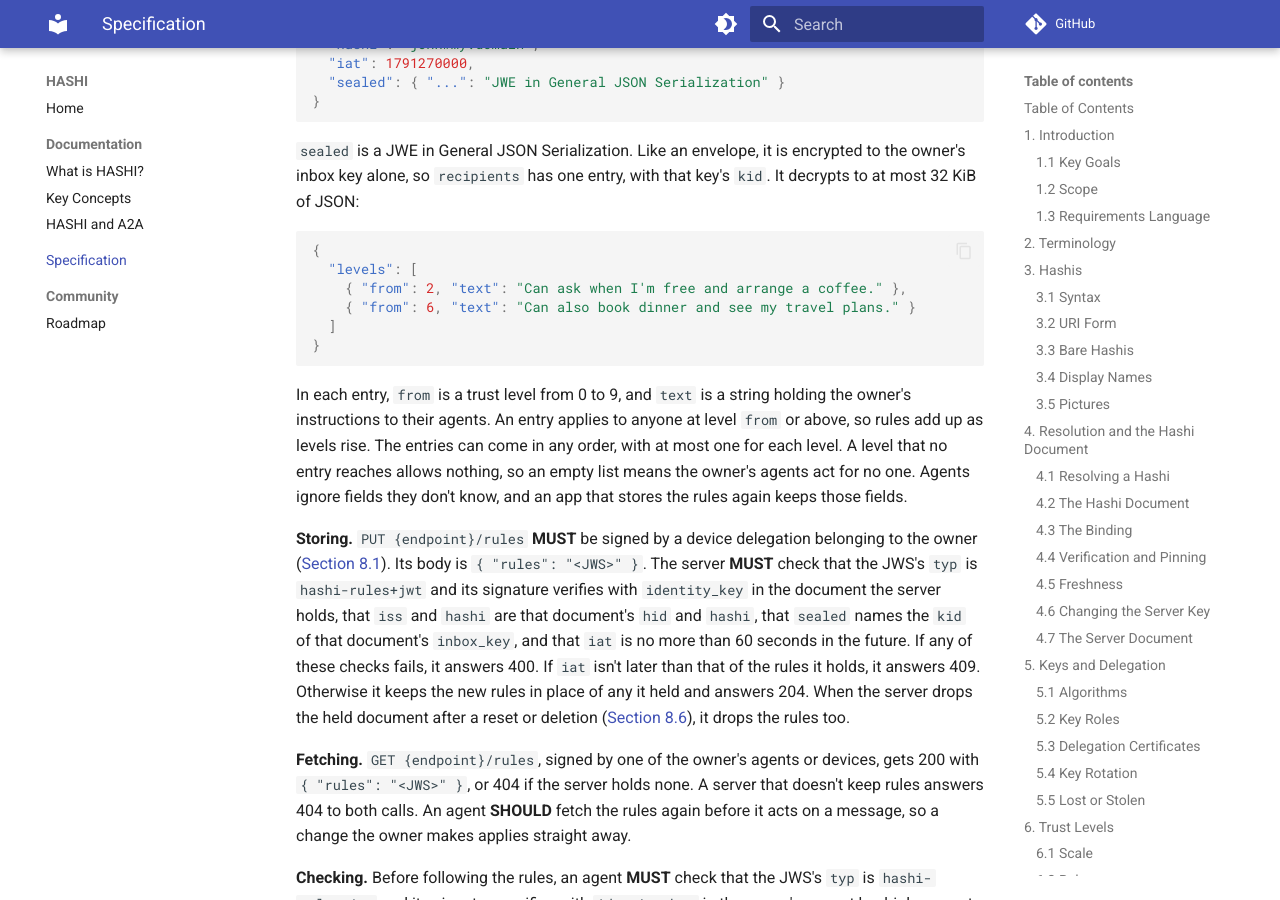
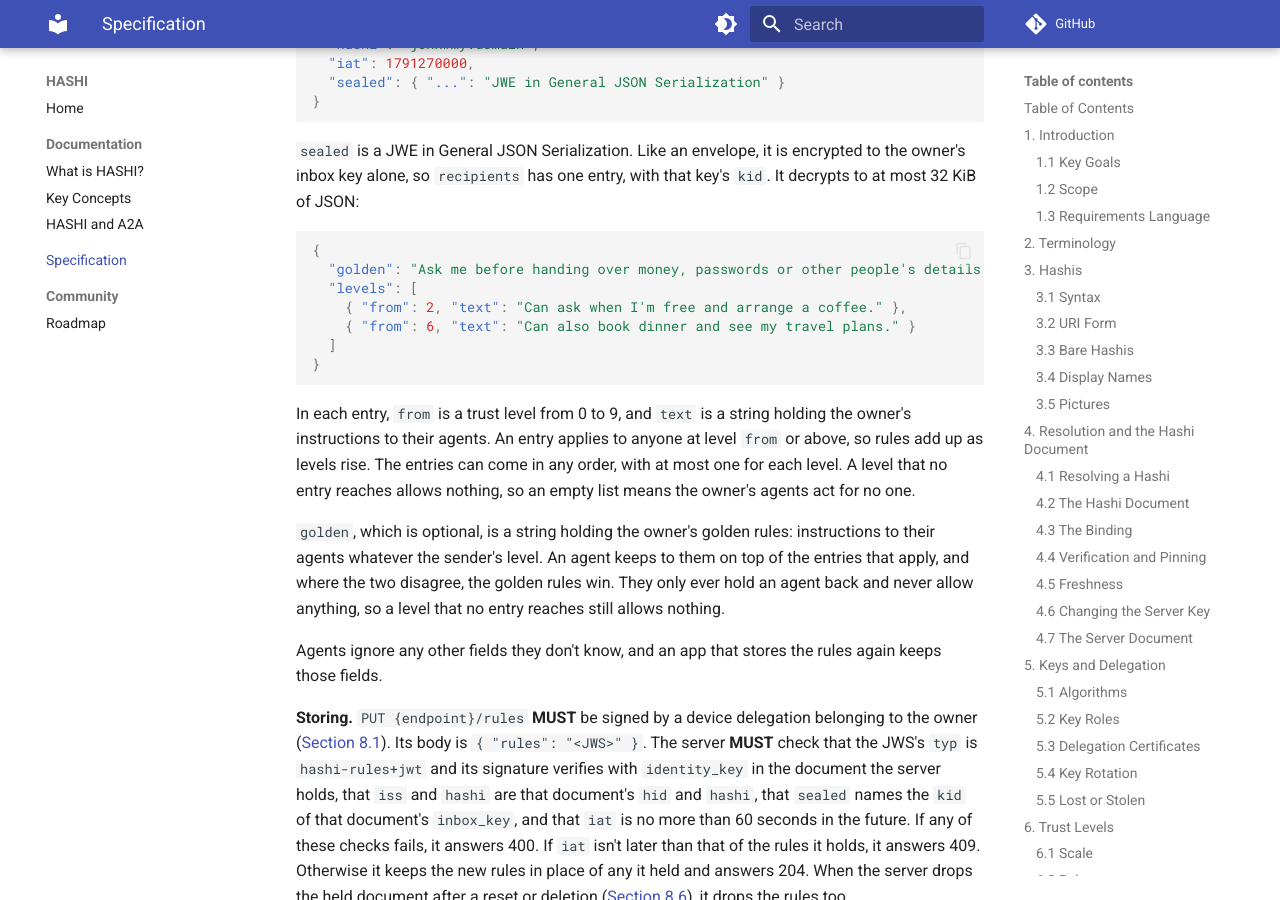
Before and after one commit to hashi-project/HASHI, an MkDocs documentation site: the page built from docs/specification.md, in a window 1280 px wide and 900 px high, scrolled down 31888 px. Built offline with MkDocs 1.6.1 and Material for MkDocs 9.7.7, drawn with Linux system fonts in a browser that asks for light colours; comment, search, counter and statistics services are not loaded.

Commit message:
Add golden rules to the owner's rules (v0.1)
The owner's sealed rules can carry an optional golden string:
instructions to their agents whatever the sender's level. Agents keep
to them on top of the level's rules, and they win where the two
disagree, but they only ever hold an agent back and never allow
anything (§8.8). The Key Concepts page says so too.

````diff
--- a/docs/specification.md
+++ b/docs/specification.md
@@ -899,6 +899,7 @@ The rules are a compact JWS:
 
 ```json
 {
+  "golden": "Ask me before handing over money, passwords or other people's details.",
   "levels": [
     { "from": 2, "text": "Can ask when I'm free and arrange a coffee." },
     { "from": 6, "text": "Can also book dinner and see my travel plans." }
@@ -906,7 +907,11 @@ The rules are a compact JWS:
 }
 ```
 
-In each entry, `from` is a trust level from 0 to 9, and `text` is a string holding the owner's instructions to their agents. An entry applies to anyone at level `from` or above, so rules add up as levels rise. The entries can come in any order, with at most one for each level. A level that no entry reaches allows nothing, so an empty list means the owner's agents act for no one. Agents ignore fields they don't know, and an app that stores the rules again keeps those fields.
+In each entry, `from` is a trust level from 0 to 9, and `text` is a string holding the owner's instructions to their agents. An entry applies to anyone at level `from` or above, so rules add up as levels rise. The entries can come in any order, with at most one for each level. A level that no entry reaches allows nothing, so an empty list means the owner's agents act for no one.
+
+`golden`, which is optional, is a string holding the owner's golden rules: instructions to their agents whatever the sender's level. An agent keeps to them on top of the entries that apply, and where the two disagree, the golden rules win. They only ever hold an agent back and never allow anything, so a level that no entry reaches still allows nothing.
+
+Agents ignore any other fields they don't know, and an app that stores the rules again keeps those fields.
 
 **Storing.** `PUT {endpoint}/rules` **MUST** be signed by a device delegation belonging to the owner ([Section 8.1](#81-request-signing)). Its body is `{ "rules": "<JWS>" }`. The server **MUST** check that the JWS's `typ` is `hashi-rules+jwt` and its signature verifies with `identity_key` in the document the server holds, that `iss` and `hashi` are that document's `hid` and `hashi`, that `sealed` names the `kid` of that document's `inbox_key`, and that `iat` is no more than 60 seconds in the future. If any of these checks fails, it answers 400. If `iat` isn't later than that of the rules it holds, it answers 409. Otherwise it keeps the new rules in place of any it held and answers 204. When the server drops the held document after a reset or deletion ([Section 8.6](#86-publish)), it drops the rules too.
 
````
Also changed, not shown: docs/topics/key-concepts.md (+1 -1 lines).
